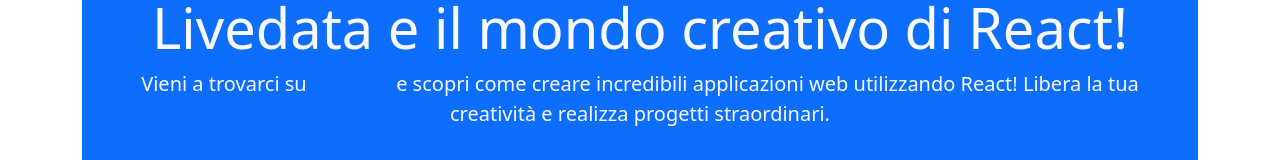
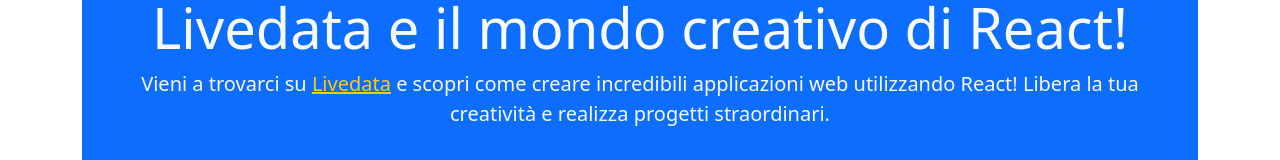
Before and after one commit to stefanovic/react-app, a React (Create React App) app: page / in a window 1280 px wide. Shown: the part 209-369 px from the top of the page. Built offline with nearby package versions, Linux system fonts and the light colour scheme.

Commit message:
Update App.css

```diff
--- a/src/App.css
+++ b/src/App.css
@@ -1,6 +1,7 @@
 .App {
   text-align: center;
 }
+
 
 .App-logo {
   height: 40vmin;
@@ -52,13 +53,17 @@
   padding: 10px 0;
 }
 
-
-
 .logo img {
   width: 100px; /* Regola la larghezza del logo */
   height: auto; /* Mantiene l'aspetto proporzionato */
 }
 
+a {
+	color: #ffcc00;
+	text-decoration: underline;
+	font-weight: 500;
+}
+
 nav {
   display: flex;
 }
```
